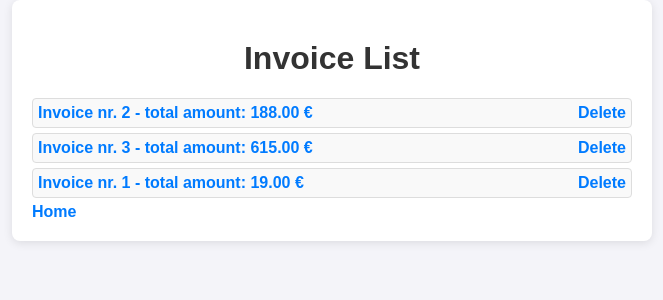
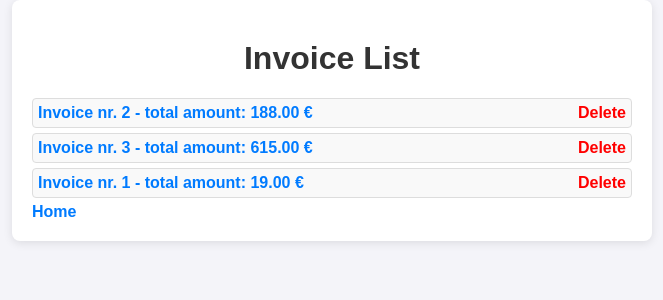
Before and after one commit to emax-77/Inventory-Management-System, a Django app: page /invoice/ in a window 1280 px wide. Shown: the top 300 px of the page, without its empty margins (308-971 px from the left). Run offline with Django 5.2, Linux system fonts and the light colour scheme; data comes from the database, SQL or seed files in the repository; parts of the project's set-up code (start-up, migrations or seed data) failed here and were passed over.

Commit message:
delete link color change on styles.css

```diff
--- a/ims/static/style.css
+++ b/ims/static/style.css
@@ -174,7 +174,7 @@ li {
     transition: background-color 0.2s ease-in-out;
 }
 
-/* Invoice detail styles */
+/* Invoice detail and Invoice list styles */
 
 .invoice-detail {
     max-width: 600px;
@@ -185,3 +185,11 @@ li {
     box-shadow: 0 2px 10px rgba(0, 0, 0, 0.1);
     margin-bottom: 30px;
 }
+.invoice-detail .delete-link {
+    color: red;
+    font-weight: bold;
+}
+
+.invoice-detail .delete-link:hover {
+    color: darkred;
+}
```
